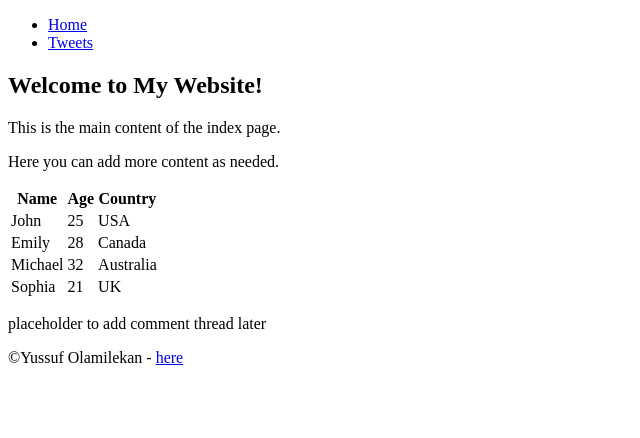
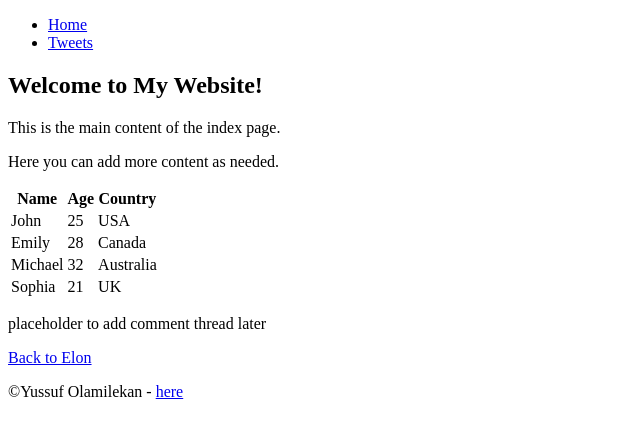
Before and after one commit to https53dev/My_First_Portfolio, a plain HTML site: page html_basic/tweets.html in a window 1280 px wide. Shown: the whole page, without its empty margins (0-640 px from the left). Drawn offline with Linux system fonts and the light colour scheme.

Commit message:
re-tweet

```diff
--- a/html_basic/tweets.html
+++ b/html_basic/tweets.html
@@ -59,6 +59,7 @@
     </main>
     <!-- Footer Section -->
     <footer>
+      <p><a href="tweets.html">Back to Elon</a></p>
       <p>
         &copy;Yussuf Olamilekan -
         <a
```
